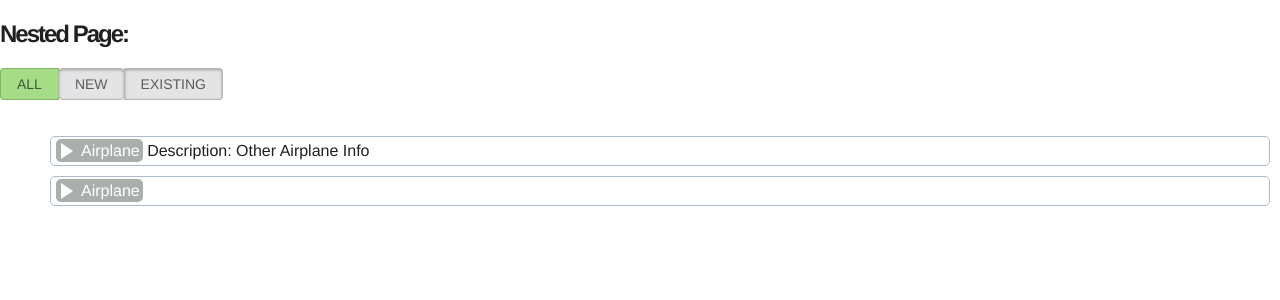
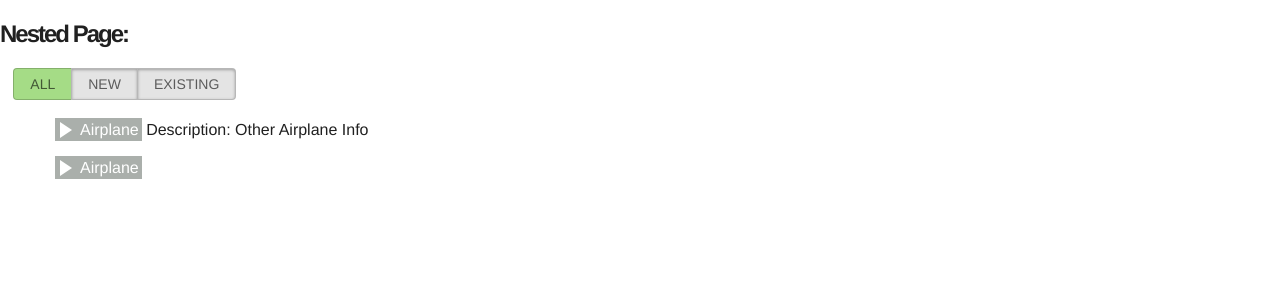
Before and after one commit to dancornutt/work-flask-mongo-demo, a Flask app: page /nested in a window 1280 px wide. Shown: the part 60-360 px from the top of the page. Run offline with Flask 2, Linux system fonts and the light colour scheme; parts of the project's set-up code (start-up, migrations or seed data) failed here and were passed over; some libraries are stand-ins or nearby versions.

Commit message:
removed border from nested list and updated positioning of elements

```diff
--- a/static/css/main.css
+++ b/static/css/main.css
@@ -96,7 +96,6 @@ th, td {
  ul { list-style-type: none; }
  label{
  	background-color: #AAAFAB;
- 	border-radius: 5px;
  	padding: 3px;
  	padding-left: 25px;
  	color: white;
@@ -104,7 +103,6 @@ th, td {
  li {
  	margin: 10px;
  	padding: 5px;
- 	border: 1px solid #ABC;
  	border-radius: 5px;
  }
  input[type=checkbox] { display: none; }
@@ -154,12 +152,14 @@ th, td {
 
  .switch-field {
      display: flex;
-     margin-bottom: 36px;
+     margin-bottom: 10px;
      overflow: hidden;
+     padding-left: 10pt;
  }
 
  .switch-field input {
      position: absolute !important;
+     padding: 0 10px;
      clip: rect(0, 0, 0, 0);
      height: 1px;
      width: 1px;
```
